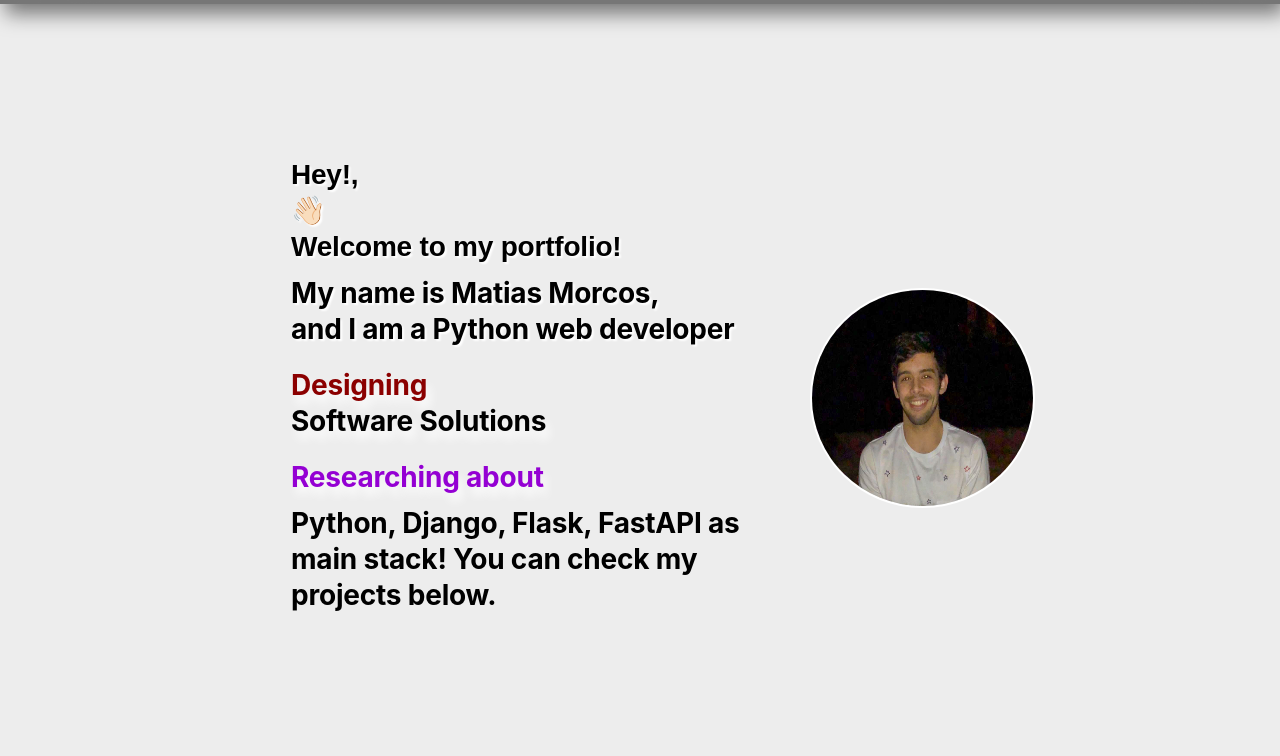
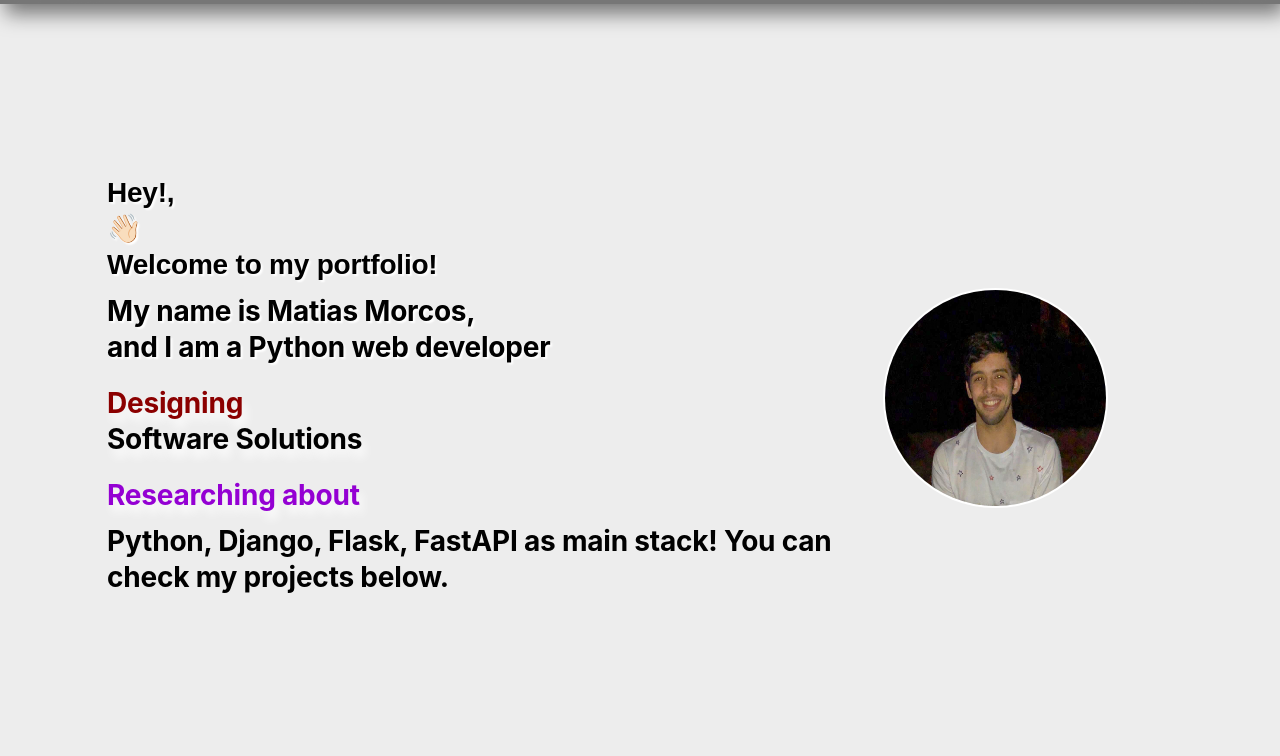
Before and after one commit to matimorcos/portfolio, a website: page index.html in a window 1280 px wide. Shown: the part 44-800 px from the top of the page. Drawn offline with Linux system fonts and the light colour scheme.

Commit message:
navbar width responsive design fixd

```diff
--- a/index.html
+++ b/index.html
@@ -21,6 +21,34 @@
         <script href="_buildManifest.js" defer=""></script>
         <script src="_ssgManifest.js" defer=""></script>
         <style>
+            body {
+            margin: 0;
+            padding: 0;
+            width: 100%;
+            max-width: 100%;
+            overflow-x: hidden;
+            box-sizing: border-box;
+        }
+        .rt-Container.rt-r-size-3.css-1e9gozh {
+            width: 100%;
+            max-width: 100%;
+        }
+        .rt-ContainerInner {
+            width: 100%;
+            max-width: 100%;
+        }
+
+        .rt-Box.css-1nk29rm {
+            width: 100%;
+            max-width: 100%;
+        }
+
+        .rt-Box.css-yx06cd {
+            width: 100%;
+            max-width: 100%;
+            overflow-x: hidden;
+        }
+
             .carousel-root {
                 position: relative;
                 width: 100%;
@@ -64,6 +92,7 @@
         </style>
     </head>
     <body>
+
         <div id="home">
             <script>((e,o,s,u,d,m,l,h)=>{let i=document.documentElement,T=["light","dark"];function p(a){(Array.isArray(e)?e:[e]).forEach(g=>{let k=g==="class",S=k&&m?d.map(f=>m[f]||f):d;k?(i.classList.remove(...S),i.classList.add(a)):i.setAttribute(g,a)}),R(a)}function R(a){h&&T.includes(a)&&(i.style.colorScheme=a)}function c(){return window.matchMedia("(prefers-color-scheme: dark)").matches?"dark":"light"}if(u)p(u);else try{let a=localStorage.getItem(o)||s,g=l&&a==="system"?c():a;p(g)}catch(a){}})("class","theme","system",null,["light","dark"],null,true,true)</script>
             <style data-emotion="css 1ph6igx">.css-1ph6igx{background-color:white;color:black;}</style>
@@ -262,6 +291,7 @@
 </div>
 
 <style data-emotion="css 1qp4zkb">.css-1qp4zkb{align:center;justify:center;margin-top:60px;justify-self:center;-webkit-align-self:center;-ms-flex-item-align:center;align-self:center;margin-left:50%;height:auto;padding:1em;width:100%;}</style>
+
 <div class="rt-Box css-1qp4zkb">
     <p class="rt-Text">Developed by Matias Morcos. All rights reserved. © 2024</p>
 </div>
```
